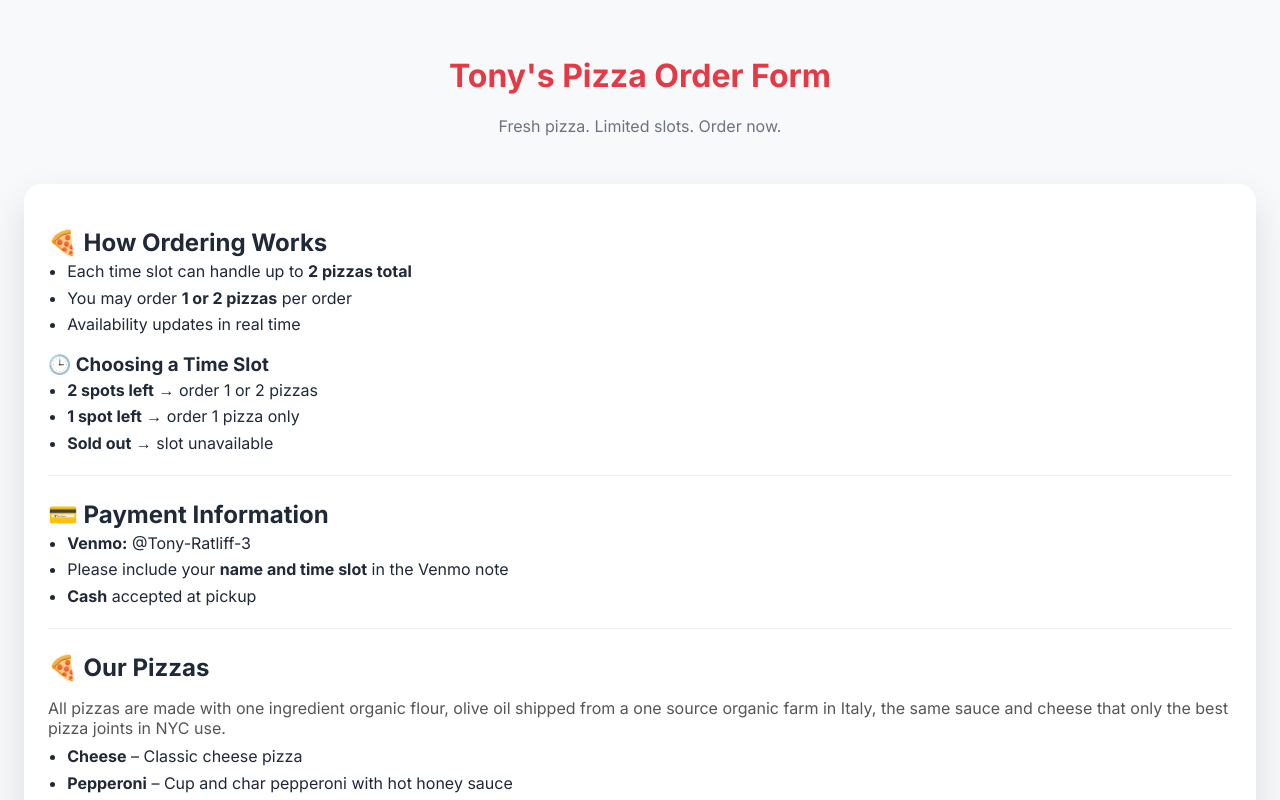
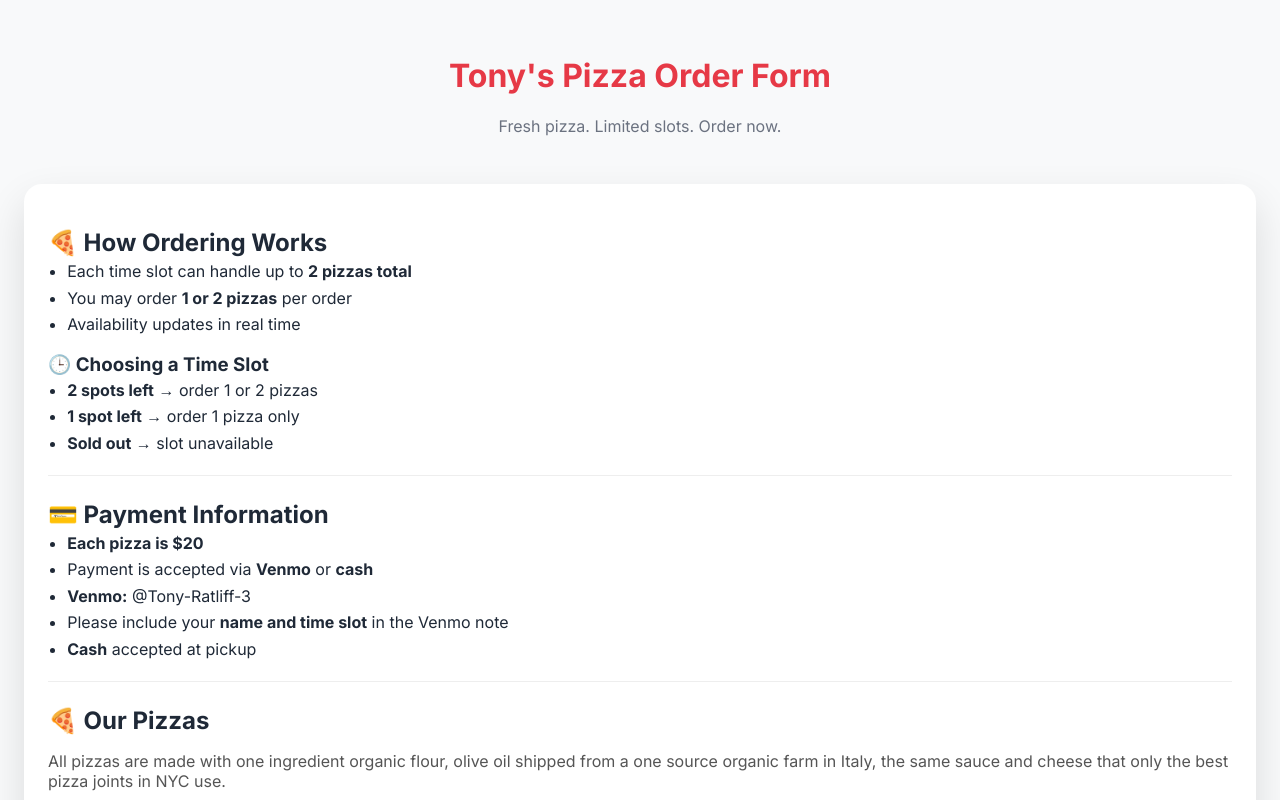
Before and after one commit to sean-sellitto/tonyspizza, a React (Vite) app in the folder pizza-app/: page / in a window 1280 px wide. Shown: the top 800 px of the page. Built offline with nearby package versions, Linux system fonts and the light colour scheme; no server answers; the database is empty.

Commit message:
copy update

```diff
--- a/pizza-app/src/pages/PizzaOrderFormPage.jsx
+++ b/pizza-app/src/pages/PizzaOrderFormPage.jsx
@@ -117,6 +117,13 @@
               <h2>💳 Payment Information</h2>
               <ul>
                 <li>
+                  <strong> Each pizza is $20</strong>
+                </li>
+                <li>
+                  Payment is accepted via <strong>Venmo</strong> or{" "}
+                  <strong>cash</strong>
+                </li>
+                <li>
                   <strong>Venmo:</strong> @Tony-Ratliff-3
                 </li>
                 <li>
```
